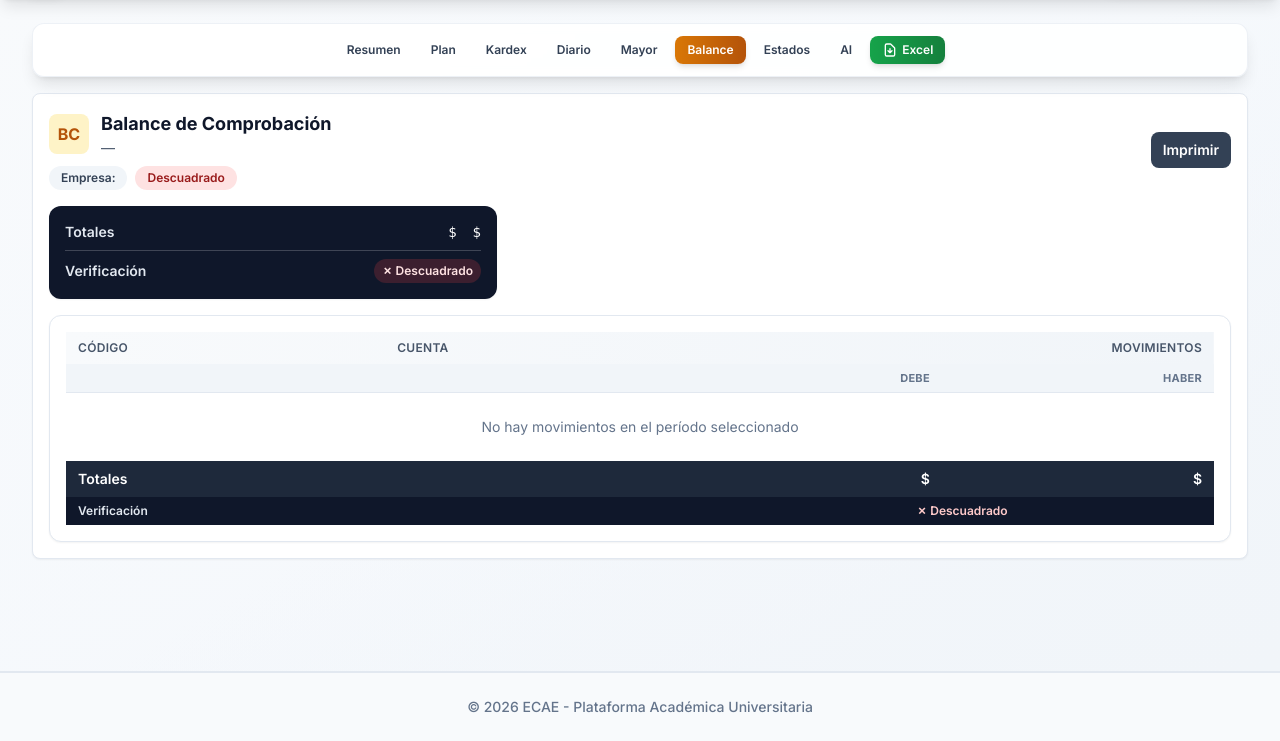
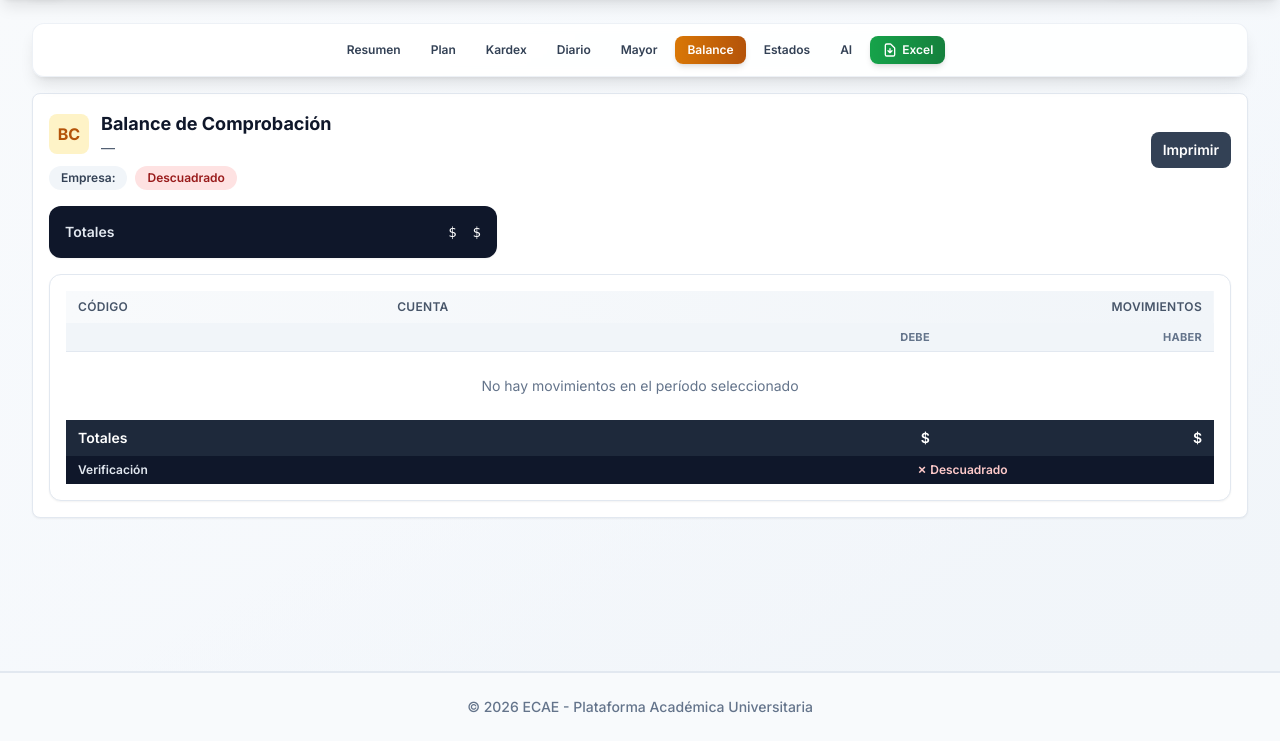
Before and after one commit to EliKat2005/proyecto-enci, a Django app: template templates/contabilidad/company_balance_comprobacion.html in a window 1280 px wide. Shown: the part 66-807 px from the top of the page. Run offline with Django 5.2, Linux system fonts and the light colour scheme; the template is opened without the code that fills it, so the values that code supplies are empty; parts of the project's set-up code (start-up, migrations or seed data) failed here and were passed over; some libraries are stand-ins or nearby versions.

Commit message:
refactor: eliminar verificación redundante del panel de totales en Balance
- Quitar sección de Verificación del panel compacto
- El estado ya se muestra en el badge del header (Descuadrado/Balance cuadrado)
- Simplificar panel a solo mostrar totales Debe/Haber

```diff
--- a/templates/contabilidad/company_balance_comprobacion.html
+++ b/templates/contabilidad/company_balance_comprobacion.html
@@ -36,21 +36,11 @@
 
     <!-- Panel de resumen compacto -->
     <div class="mt-4 bg-slate-900 dark:bg-slate-950 text-white rounded-xl shadow-sm p-4 max-w-md">
-      <div class="space-y-2">
-        <div class="flex items-center justify-between text-sm">
-          <span class="font-semibold text-slate-200">Totales</span>
-          <div class="flex gap-4 font-mono">
-            <span>${{ total_movimientos.debe|floatformat:2 }}</span>
-            <span>${{ total_movimientos.haber|floatformat:2 }}</span>
-          </div>
-        </div>
-        <div class="pt-2 border-t border-white/20 flex items-center justify-between text-sm">
-          <span class="font-semibold text-slate-200">Verificación</span>
-          {% if cuadra_movimientos %}
-            <span class="inline-flex items-center gap-1 px-2 py-1 rounded-full bg-emerald-500/20 text-emerald-100 text-xs font-semibold">✓ Cuadra</span>
-          {% else %}
-            <span class="inline-flex items-center gap-1 px-2 py-1 rounded-full bg-red-500/20 text-red-100 text-xs font-semibold">✗ Descuadrado</span>
-          {% endif %}
+      <div class="flex items-center justify-between text-sm">
+        <span class="font-semibold text-slate-200">Totales</span>
+        <div class="flex gap-4 font-mono">
+          <span>${{ total_movimientos.debe|floatformat:2 }}</span>
+          <span>${{ total_movimientos.haber|floatformat:2 }}</span>
         </div>
       </div>
     </div>
```
